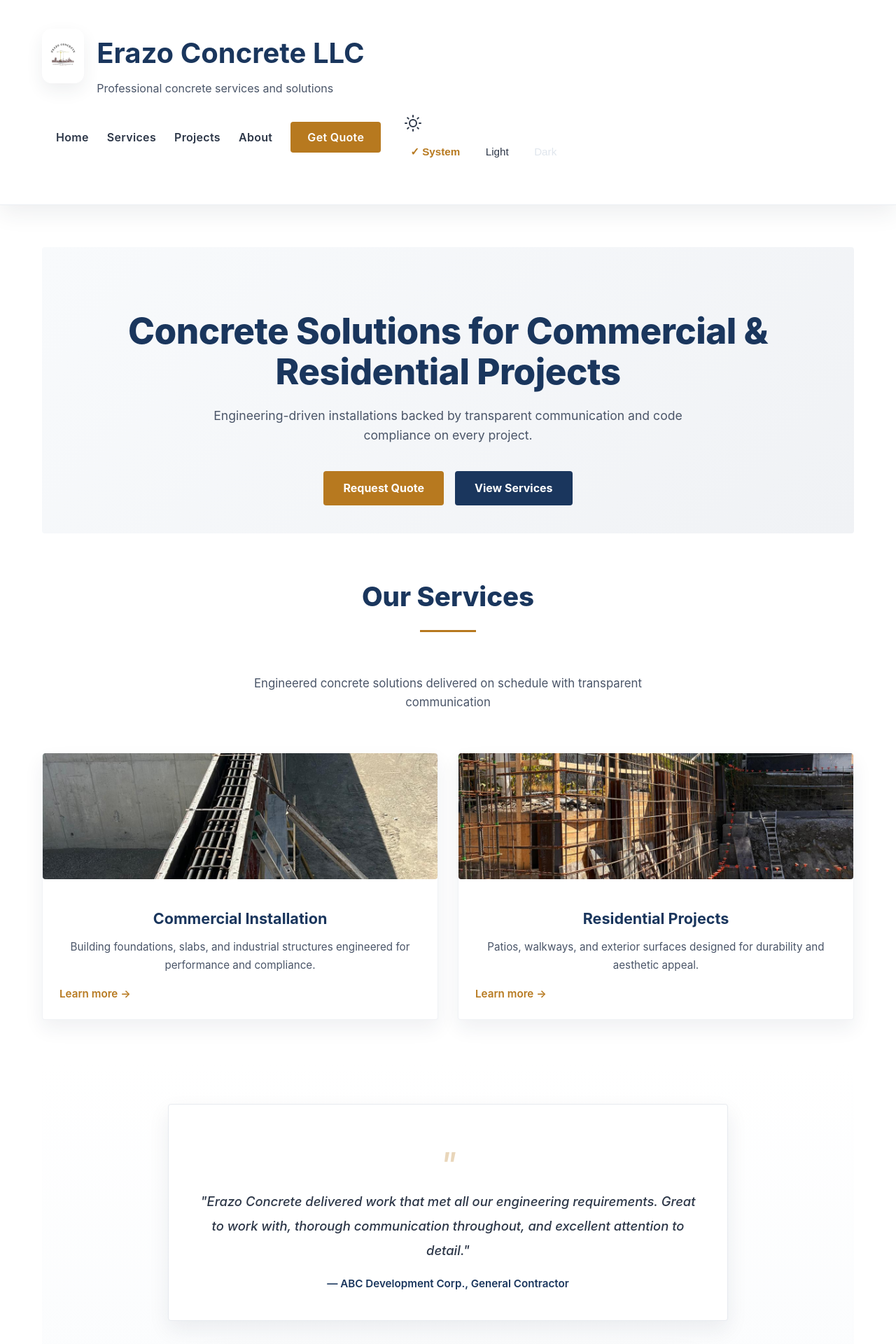
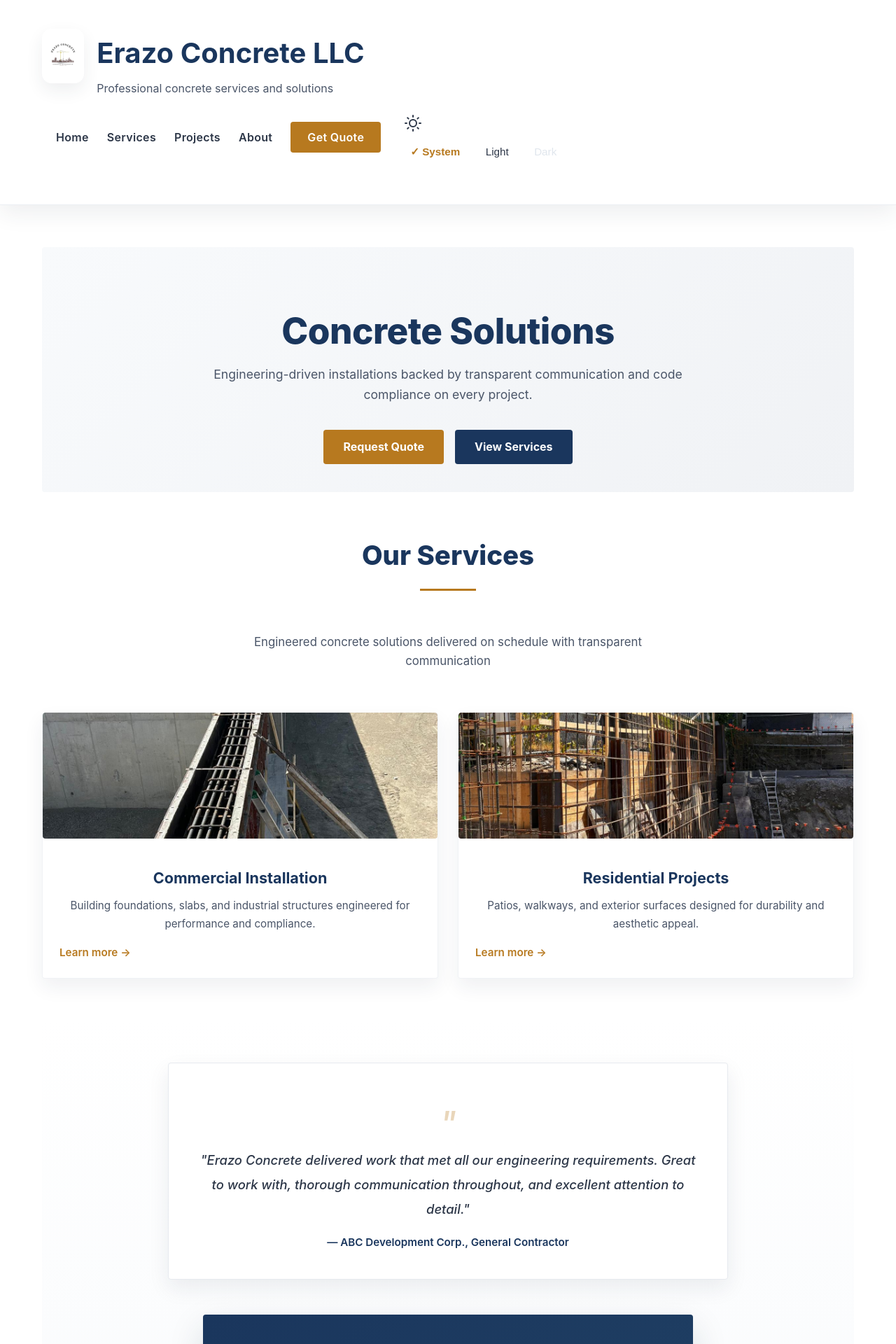
Before and after one commit to ErazoConcrete/Erazoconcrete.github.io, a Jekyll site: the page built from index.md, in a window 1280 px wide. Shown: the top 1920 px of the page at 70% size. Built offline with Jekyll 4.4.1, drawn with Linux system fonts in a browser that asks for light colours.

Commit message:
compress

```diff
--- a/assets/css/style.css
+++ b/assets/css/style.css
@@ -1806,15 +1806,17 @@ li {
   gap: 0;
   min-width: 140px;
   opacity: 0;
+  visibility: hidden;
   pointer-events: none;
   transform: translateY(-10px);
-  transition: opacity 0.2s ease, transform 0.2s ease;
+  transition: opacity 0.2s ease, transform 0.2s ease, visibility 0.2s ease;
   z-index: 1000;
   margin-top: 8px;
 }
 
 .theme-menu.active {
   opacity: 1;
+  visibility: visible;
   pointer-events: auto;
   transform: translateY(0);
 }
--- a/index.md
+++ b/index.md
@@ -5,7 +5,7 @@ title: Home
 
 <div class="hero">
   <div class="hero-content">
-    <h1>Concrete Solutions for Commercial & Residential Projects</h1>
+    <h1>Concrete Solutions</h1>
     <p>Engineering-driven installations backed by transparent communication and code compliance on every project.</p>
     <div class="hero-actions">
       <a href="/contact/" class="btn">Request Quote</a>
```
